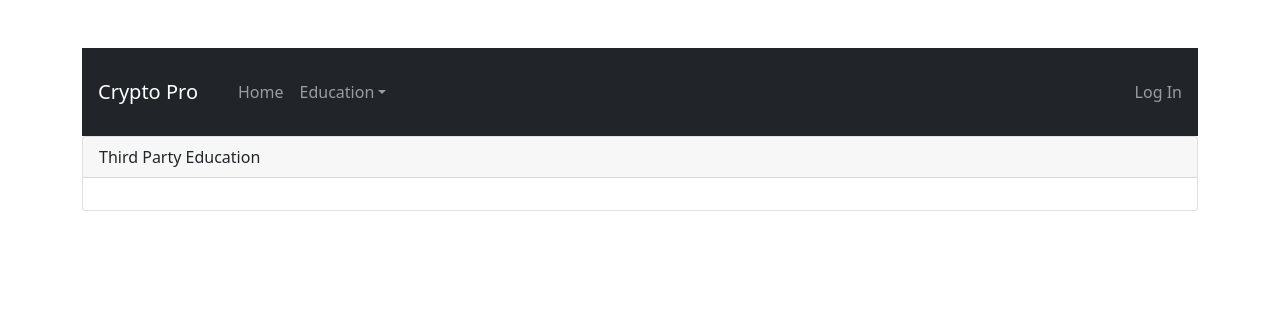
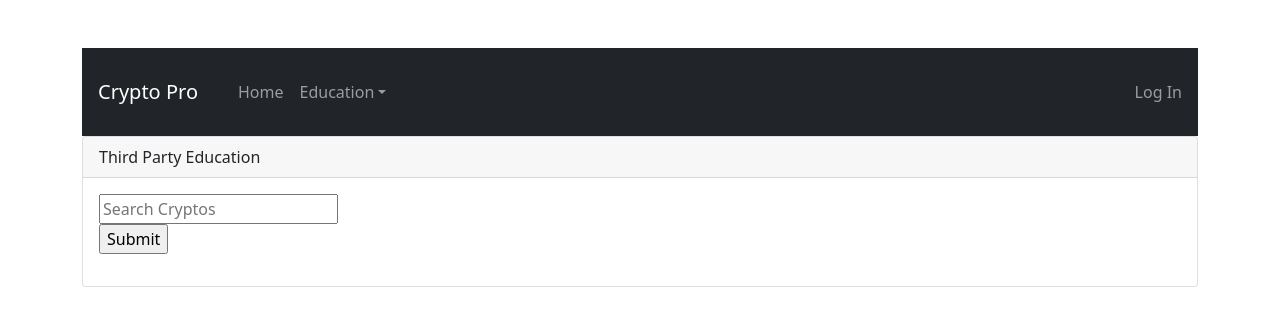
Before and after one commit to chrisgumieny/Crypto, a React (Create React App) app: page /thirdpartyeducation in a window 1280 px wide. Shown: the top 326 px of the page. Built offline with nearby package versions, Linux system fonts and the light colour scheme; no server answers.

Commit message:
Add files via upload
Implementing a search feature using NewsAPI to find crypto news.

```diff
--- a/src/components/ThirdPartyEducation.js
+++ b/src/components/ThirdPartyEducation.js
@@ -1,13 +1,73 @@
 import React from "react";
-import { Card } from "react-bootstrap"
+import { Card } from "react-bootstrap" // npm i bootstrap react-bootstrap
 
 export const ThirdPartyEducation = () => {
 
-    return (
+
+
+    function retrieve(e){
+        e.preventDefault()
+
+        const searchFrom = document.querySelector('search');
+        const input = document.querySelector('.input');
+        const newsList = document.querySelector('.news-list');
+
+        if (input.value === ''){
+            alert('Input field is empty.')
+            return
+        }
+
+        newsList.innerHTML = ''
+
+        const apiKey = '8577c03e48d246b3b0ca7329456e3e84'
+
+        let topic = input.value
+        let url = `https://newsapi.org/v2/everything?q=${topic}&apiKey=${apiKey}`
+
+        fetch(url).then((res)=>{
+          return res.json()
+          }).then((data)=>{
+              console.log(data)
+
+              data.articles.forEach(article =>{
+
+                let li = document.createElement('li');
+                let a = document.createElement('a');
+
+                a.setAttribute('href', article.url);
+                a.setAttribute('target', '_blank');
+
+                a.textContent = article.title;
+
+                li.appendChild(a);
+
+                newsList.appendChild(li);
+              })
+          })
+          .catch((error)=>{
+
+          })
+
+          console.log(topic)
+          input.innerHTML = ''
+      }
+
+      return (
         <Card>
             <Card.Header> Third Party Education</Card.Header>
             <Card.Body>
+
+                <form onSubmit={(e)=>retrieve(e)} className="search" action ="">
+                    <input placeholder= "Search Cryptos"className ="input" type="text" /><br/>
+                    <input type="submit"/>
+                </form>
+
+                <div className="container">
+                    <ul className="news-list"></ul>
+                </div>
+
             </Card.Body>
         </Card>
-    )
+      )
+
 }
```
